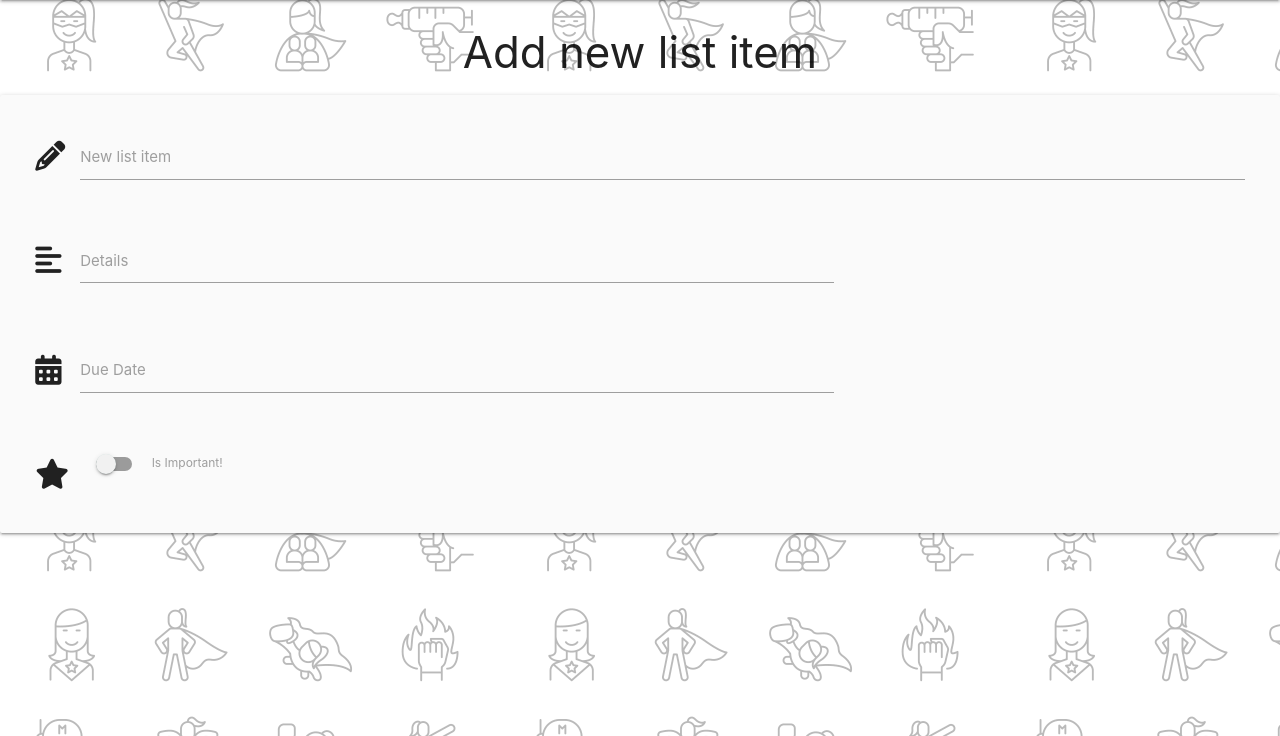
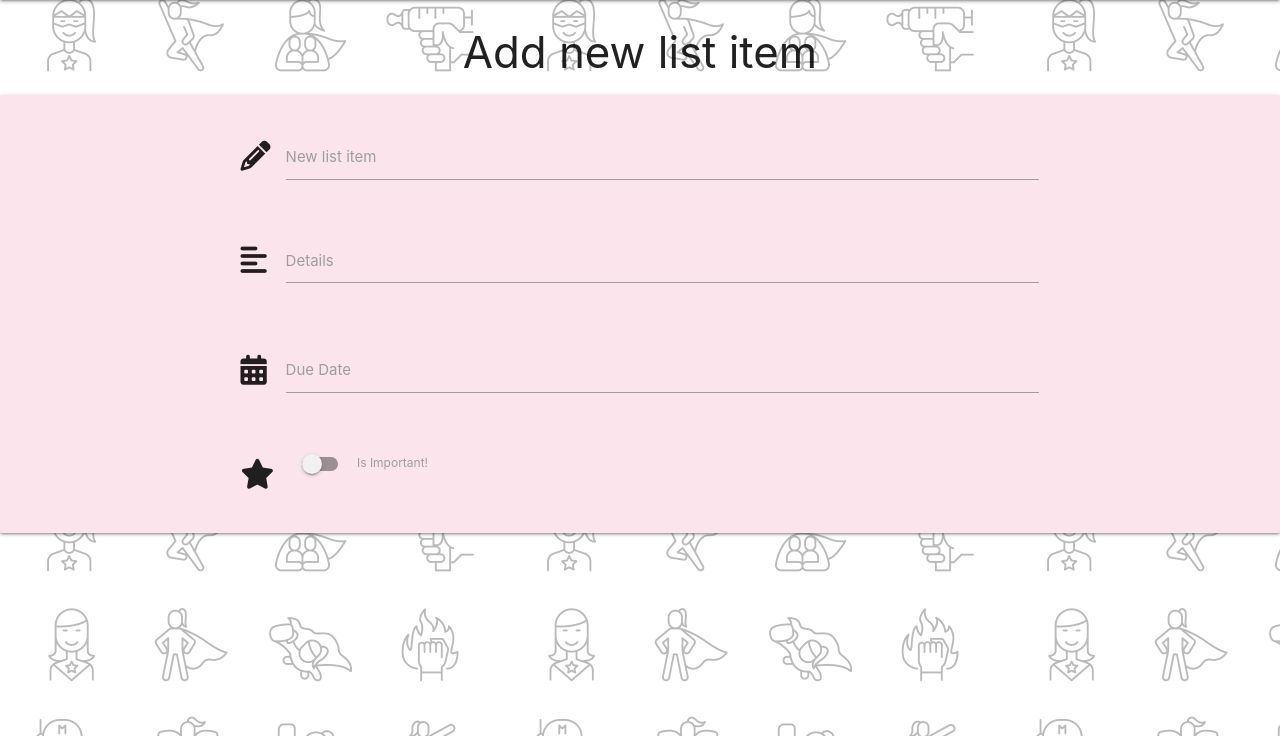
Before and after one commit to AgyLuczak/MUM-S-TO-DO-LIST, a Flask app: page /add_to_do_item in a window 1280 px wide. Shown: the part 64-800 px from the top of the page. Run offline with Flask 3, Linux system fonts and the light colour scheme; some libraries are stand-ins or nearby versions.

Commit message:
Fix the size of the list and form

```diff
--- a/templates/add_to_do_item.html
+++ b/templates/add_to_do_item.html
@@ -3,8 +3,8 @@
 
 <h3 class=" text-darken-4 center-align">Add new list item</h3>
 
-<div class="row card-panel grey lighten-5">
-    <form class="col s12" method="POST" action="">
+<div class="row card-panel pink lighten-5 s12 m8 offset-m2 container-add-todo">
+    <form class="col s12 m8 offset-m2" method="POST" action="">
         <div class="row">
             <div class="input-field col s12">
                 <i class="fas fa-pencil-alt prefix text-darken-4"></i>
@@ -14,7 +14,7 @@
             </div>
         </div>
         <div class="row">
-            <div class="input-field col s12 m8">
+            <div class="input-field col s12">
                 <i class="fas fa-align-left prefix text-darken-4"></i>
                 <textarea id="item_details" name="item_details" minlength="5" maxlength="200"
                     class="materialize-textarea validate" required></textarea>
@@ -22,7 +22,7 @@
             </div>
         </div>
         <div class="row">
-            <div class="input-field col s12 m8">
+            <div class="input-field col s12">
                 <i class="fas fa-calendar-alt prefix  text-darken-4"></i>
                 <input id="due_date" name="due_date" type="text" class="datepicker validate" required>
                 <label for="due_date">Due Date</label>
```
Also changed, not shown: templates/to_do_items.html (+6 -5 lines).
